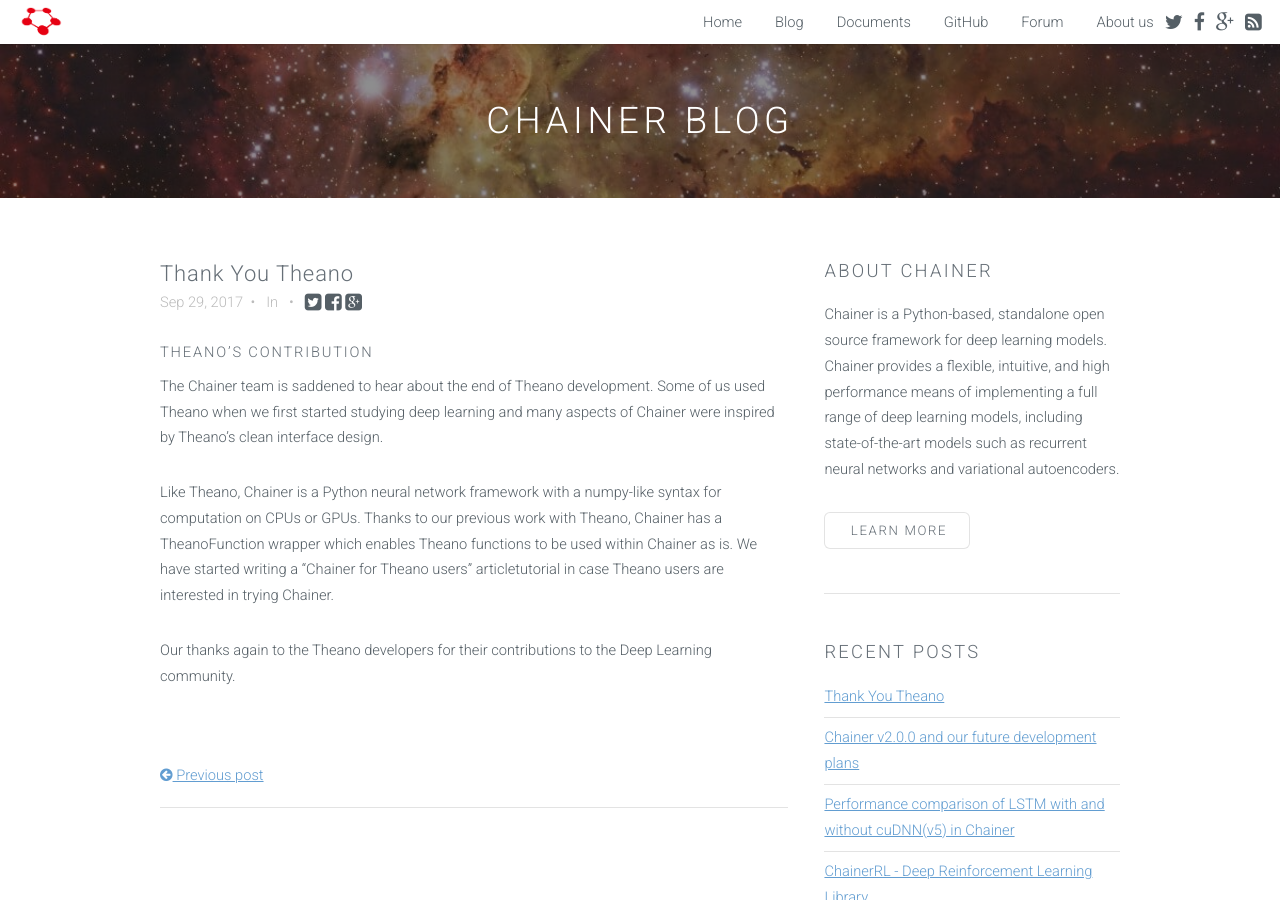
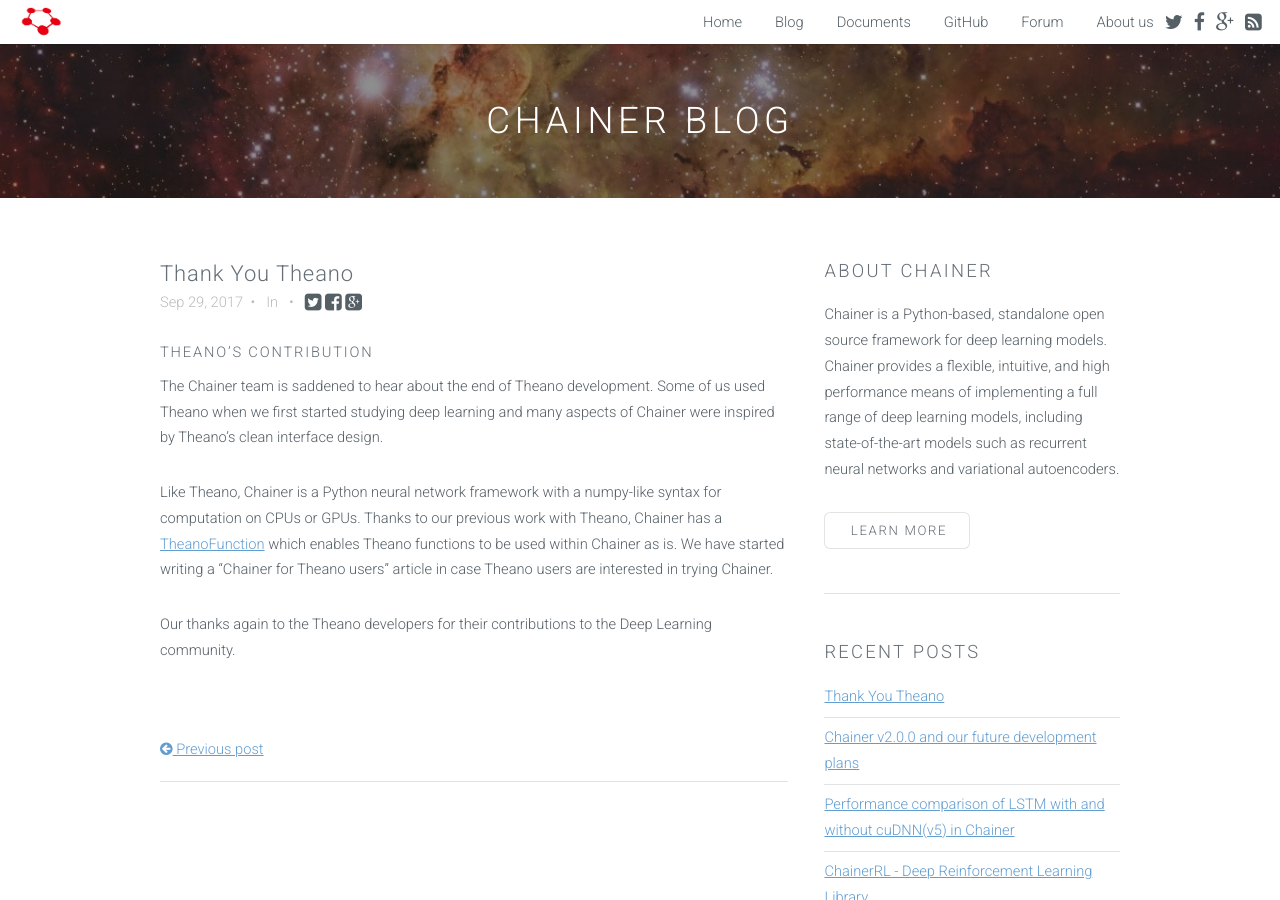
Before and after one commit to chainer/chainer.org, a Jekyll site: the page built from _posts/2017-09-29-thank-you-theano.md, in a window 1280 px wide and 900 px high. Built offline with Jekyll 4.4.1, drawn with Linux system fonts in a browser that asks for light colours; our own code applies the rules of GitHub Pages for plain Markdown files.

Commit message:
Fix typo

```diff
--- a/_posts/2017-09-29-thank-you-theano.md
+++ b/_posts/2017-09-29-thank-you-theano.md
@@ -1,7 +1,7 @@
 # Theano's contribution
 
-The Chainer team is saddened to hear about the end of Theano development. Some of us used Theano when we first started studying deep learning and many aspects of Chainer were inspired by Theano’s clean interface design.
+The Chainer team is saddened to hear about the end of Theano development. Some of us used Theano when we first started studying deep learning and many aspects of Chainer were inspired by Theano's clean interface design.
 
-Like Theano, Chainer is a Python neural network framework with a numpy-like syntax for computation on CPUs or GPUs. Thanks to our previous work with Theano, Chainer has a TheanoFunction wrapper which enables Theano functions to be used within Chainer as is. We have started writing a “Chainer for Theano users” articletutorial in case Theano users are interested in trying Chainer.
+Like Theano, Chainer is a Python neural network framework with a numpy-like syntax for computation on CPUs or GPUs. Thanks to our previous work with Theano, Chainer has a [TheanoFunction](https://docs.chainer.org/en/latest/reference/generated/chainer.links.TheanoFunction.html#chainer.links.TheanoFunction) which enables Theano functions to be used within Chainer as is. We have started writing a "Chainer for Theano users" article in case Theano users are interested in trying Chainer.
 
 Our thanks again to the Theano developers for their contributions to the Deep Learning community.
```
